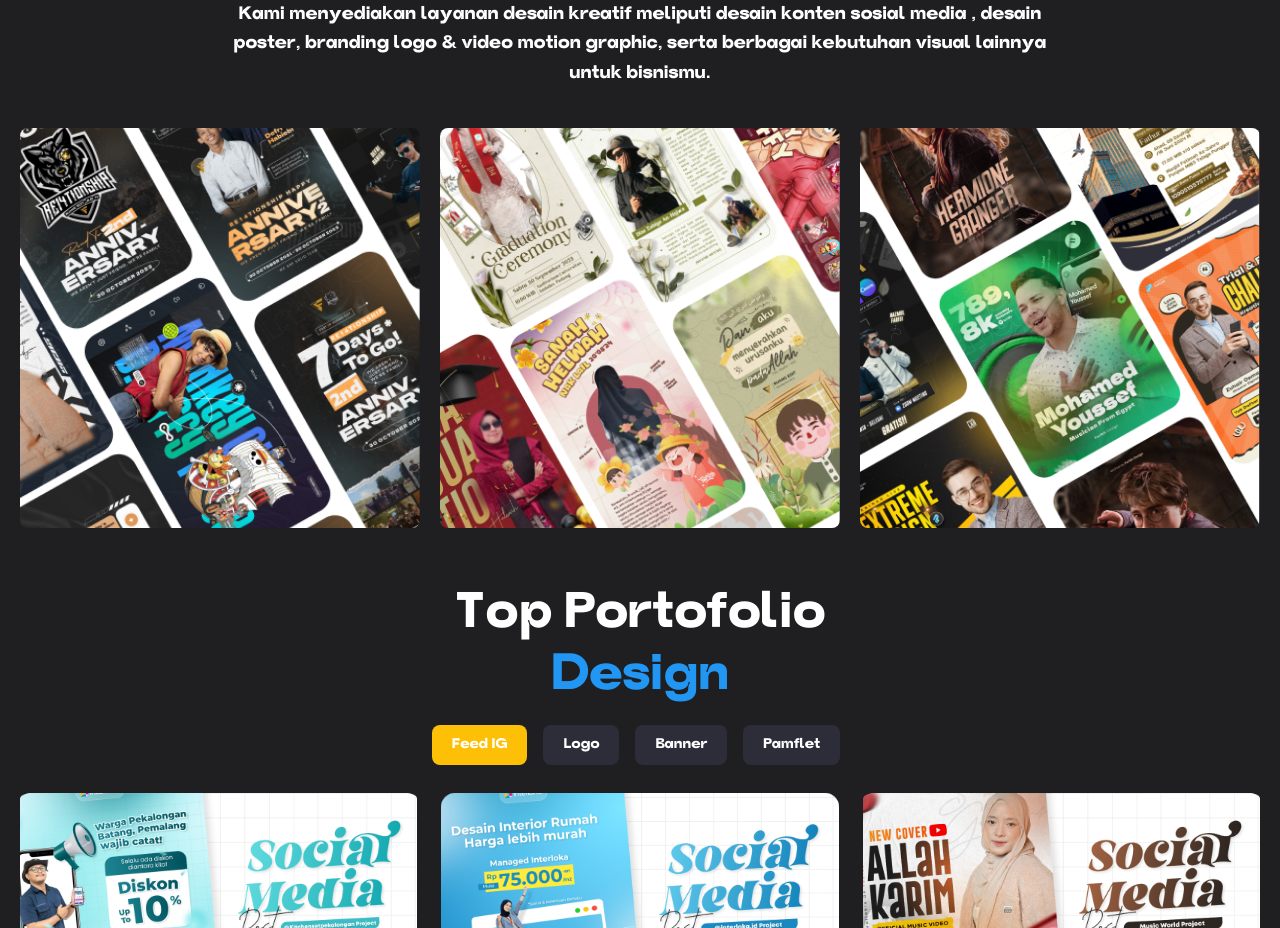
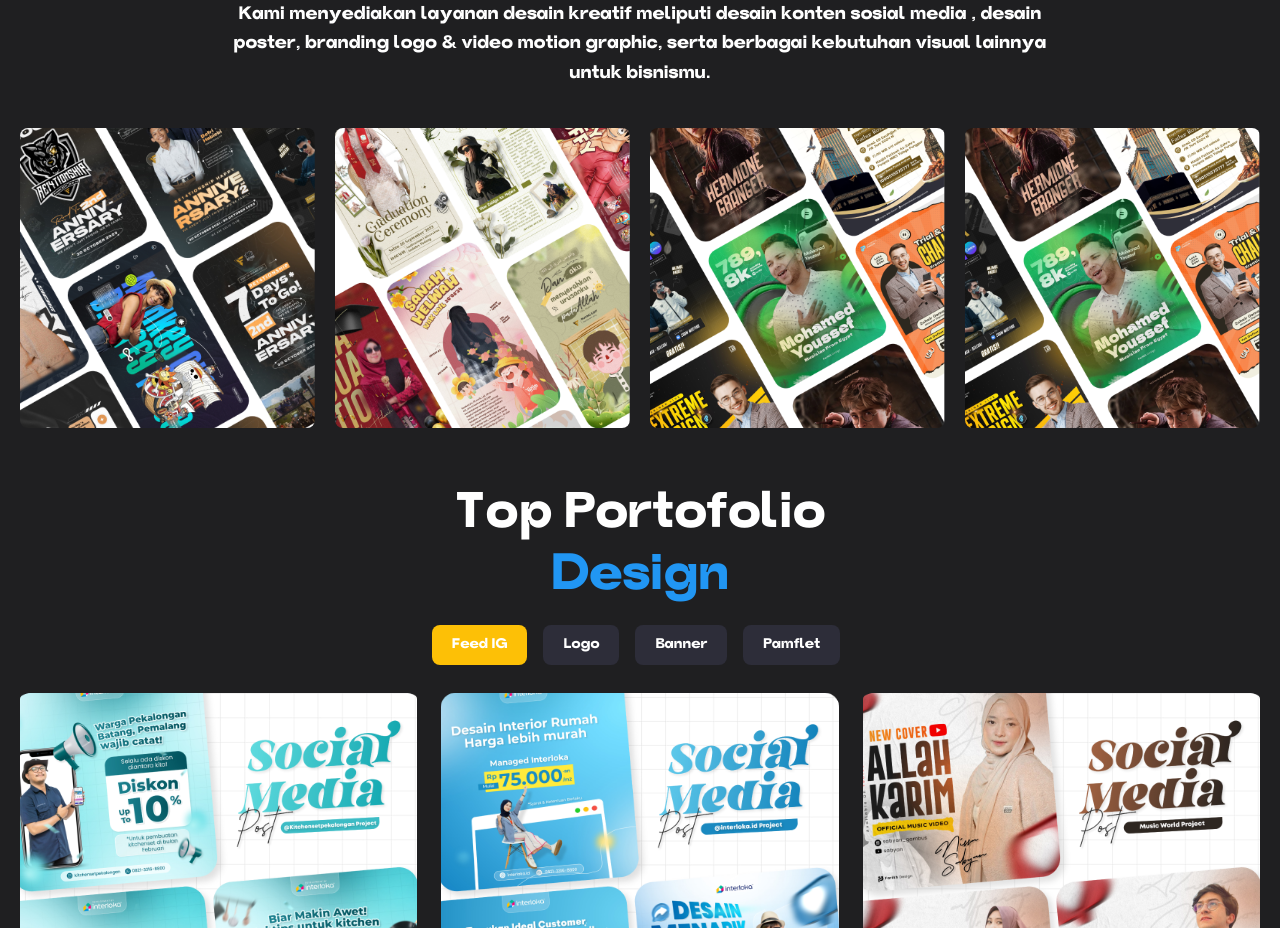
Before and after one commit to szuryanailham/Farikh_Project, a React (Create React App) app: page / in a window 1280 px wide. Shown: the part 1700-2628 px from the top of the page. Built offline with nearby package versions, Linux system fonts and the light colour scheme.

Commit message:
memperbaiki ukuran gambar

```diff
--- a/src/Components/Categories.js
+++ b/src/Components/Categories.js
@@ -23,7 +23,7 @@ const Categories = () => {
             duration: 1,
             y: { duration: 2 },
           }}
-          className="w-full h-[400px] lg:h-[400px] bg-cover bg-center bg-no-repeat rounded-lg"
+          className="w-full md:w-[300px] h-[300px] bg-cover bg-center rounded-lg"
           style={{ backgroundImage: `url(${Category})` }}
         ></motion.div>
 
@@ -36,8 +36,21 @@ const Categories = () => {
             duration: 1,
             y: { duration: 2 },
           }}
-          className="w-full h-[400px] lg:h-[400px] bg-cover bg-center bg-no-repeat rounded-lg"
+          className="w-full md:w-[300px] h-[300px] bg-cover bg-center rounded-lg"
           style={{ backgroundImage: `url(${Category2})` }}
+        ></motion.div>
+
+        <motion.div
+          initial={{ opacity: 0, y: -50 }}
+          whileInView={{ opacity: 1, y: 0 }}
+          viewport={{ once: true }}
+          transition={{
+            ease: "linear",
+            duration: 1,
+            y: { duration: 2 },
+          }}
+          className="w-full md:w-[300px] h-[300px] bg-cover bg-center rounded-lg"
+          style={{ backgroundImage: `url(${Category3})` }}
         ></motion.div>
         <motion.div
           initial={{ opacity: 0, y: -50 }}
@@ -48,10 +61,11 @@ const Categories = () => {
             duration: 1,
             y: { duration: 2 },
           }}
-          className="w-full h-[400px] lg:h-[400px] bg-cover bg-center bg-no-repeat rounded-lg"
+          className="w-full md:w-[300px] h-[300px] bg-cover bg-center rounded-lg"
           style={{ backgroundImage: `url(${Category3})` }}
         ></motion.div>
       </div>
+
       {/* Deskripsi */}
     </section>
   );
```
